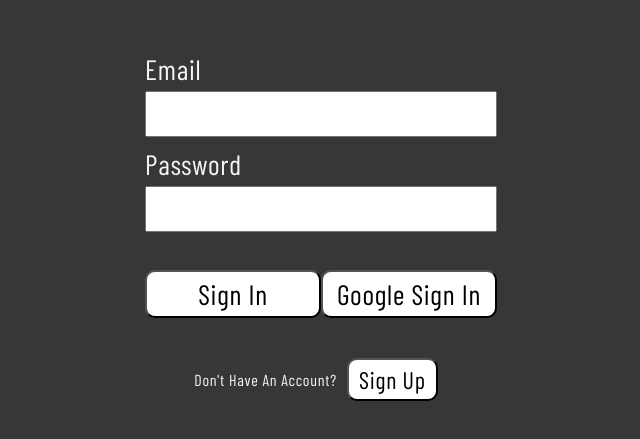
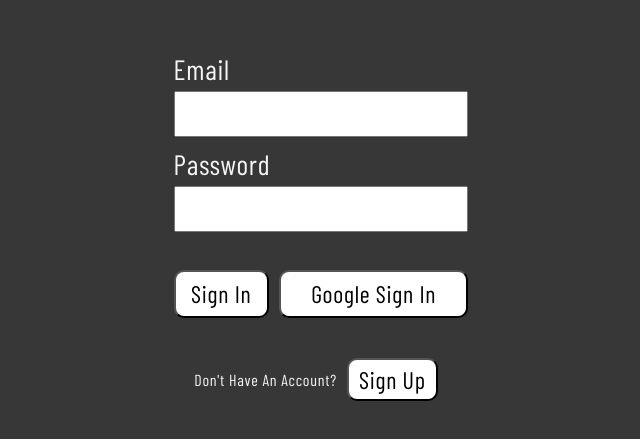
Before and after one commit to TaylerWaddle/HabitStack-react, a React (Vite) app in the folder HabitStack-react/: page /sign-in in a window 1280 px wide. Shown: the part 169-608 px from the top of the page, without its empty margins (319-959 px from the left). Built offline with nearby package versions, Linux system fonts and the light colour scheme; a web font is replaced by a local one.

Commit message:
Changed sign-in styling

```diff
--- a/HabitStack-react/src/routes/sign-in/sign-in.styles.scss
+++ b/HabitStack-react/src/routes/sign-in/sign-in.styles.scss
@@ -26,12 +26,14 @@
     align-items: center;
     margin-bottom: 30px;
     .sign-in-button {
-      width: 11rem;
-      font-size: 1.75rem;
+      width: 9rem;
+      font-size: 1.5rem;
+      margin-right: 5px;
     }
     .google-sign-in-button {
-      width: 11rem;
-      font-size: 1.75rem;
+      width: 100%;
+      font-size: 1.5rem;
+      margin-left: 5px;
     }
   }
 
```
